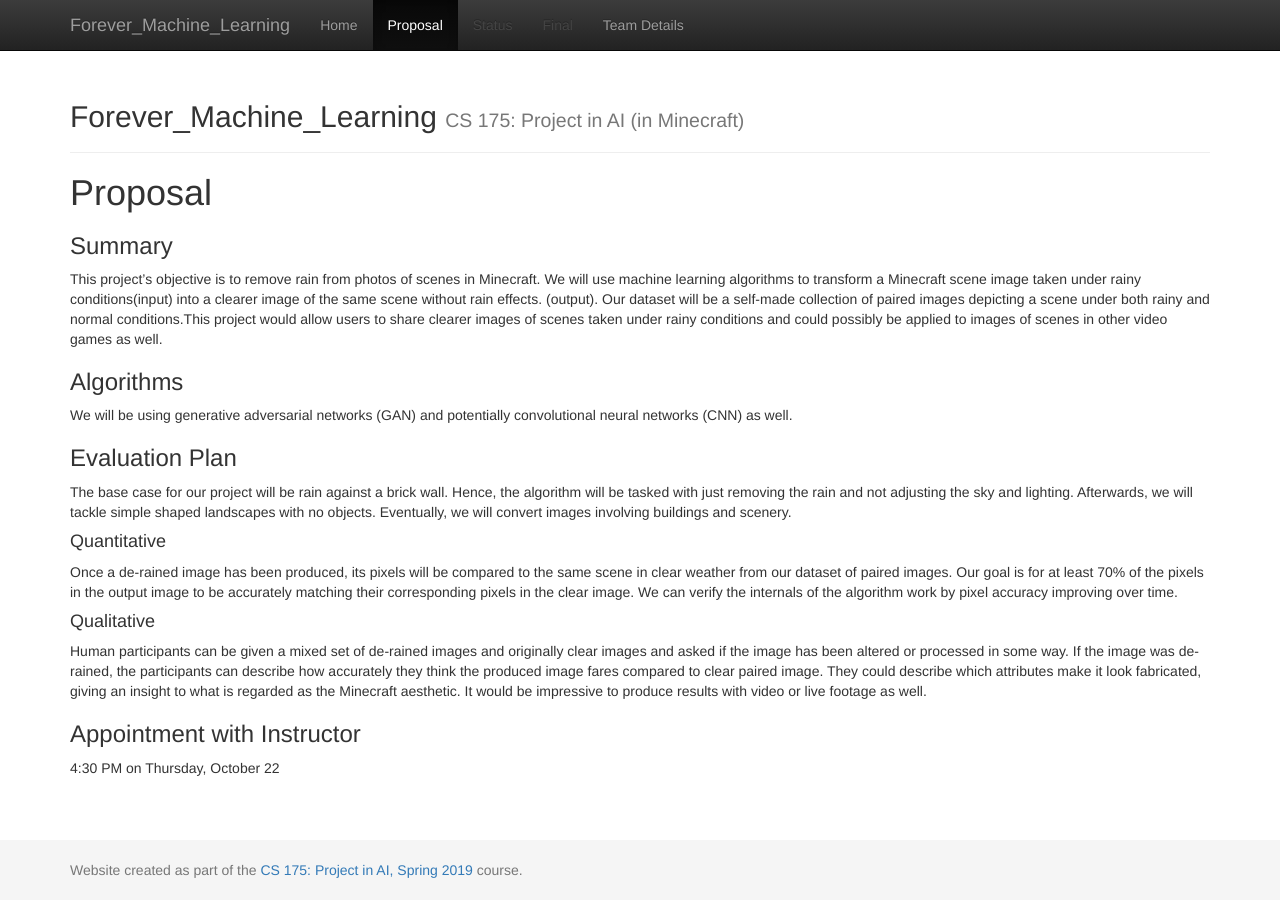
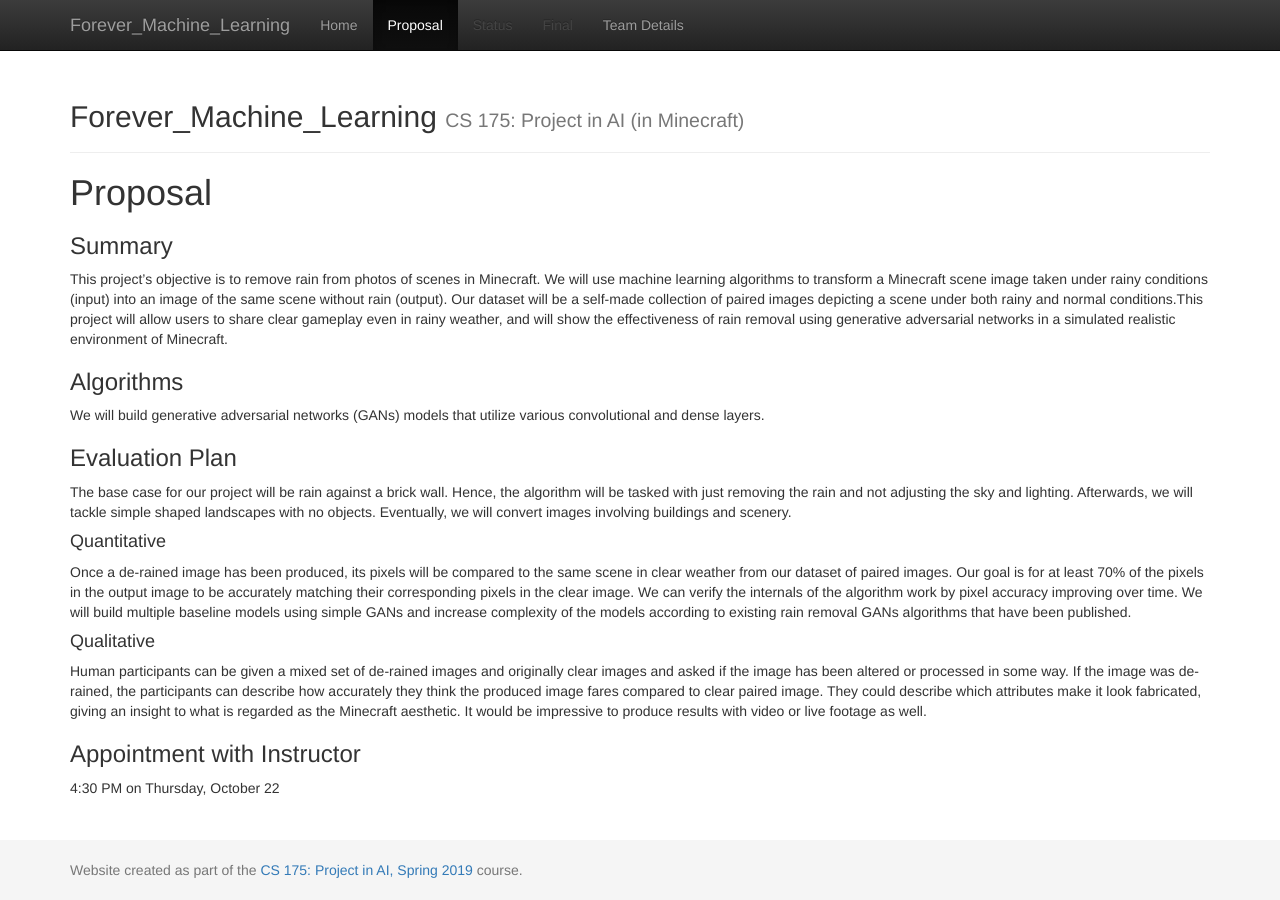
Before and after one commit to elaine-ho/Forever_Machine_Learning, a Jekyll site: the page built from docs/proposal.md, in a window 1280 px wide. Built offline with Jekyll 4.4.1, drawn with Linux system fonts in a browser that asks for light colours.

Commit message:
proposal updated

```diff
--- a/docs/proposal.md
+++ b/docs/proposal.md
@@ -7,11 +7,11 @@
 
 ### Summary
 
-This project’s objective is to remove rain from photos of scenes in Minecraft. We will use machine learning algorithms to transform a Minecraft scene image taken under rainy conditions(input) into a clearer image of the same scene without rain effects. (output). Our dataset will be a self-made collection of paired images depicting a scene under both rainy and normal conditions.This project would allow users to share clearer images of scenes taken under rainy conditions and could possibly be applied to images of scenes in other video games as well.
+This project’s objective is to remove rain from photos of scenes in Minecraft. We will use machine learning algorithms to transform a Minecraft scene image taken under rainy conditions (input) into an image of the same scene without rain (output). Our dataset will be a self-made collection of paired images depicting a scene under both rainy and normal conditions.This project will allow users to share clear gameplay even in rainy weather, and will show the effectiveness of rain removal using generative adversarial networks in a simulated realistic environment of Minecraft.
 
 ### Algorithms
 
-We will be using generative adversarial networks (GAN) and potentially convolutional neural networks (CNN) as well.
+We will build generative adversarial networks (GANs) models that utilize various convolutional and dense layers.
 
 ### Evaluation Plan
 
@@ -19,7 +19,7 @@
 
 #### Quantitative
 
-Once a de-rained image has been produced, its pixels will be compared to the same scene in clear weather from our dataset of paired images. Our goal is for at least 70% of the pixels in the output image to be accurately matching their corresponding pixels in the clear image. We can verify the internals of the algorithm work by pixel accuracy improving over time.
+Once a de-rained image has been produced, its pixels will be compared to the same scene in clear weather from our dataset of paired images. Our goal is for at least 70% of the pixels in the output image to be accurately matching their corresponding pixels in the clear image. We can verify the internals of the algorithm work by pixel accuracy improving over time. We will build multiple baseline models using simple GANs and increase complexity of the models according to existing rain removal GANs algorithms that have been published.
 
 #### Qualitative
 
```
